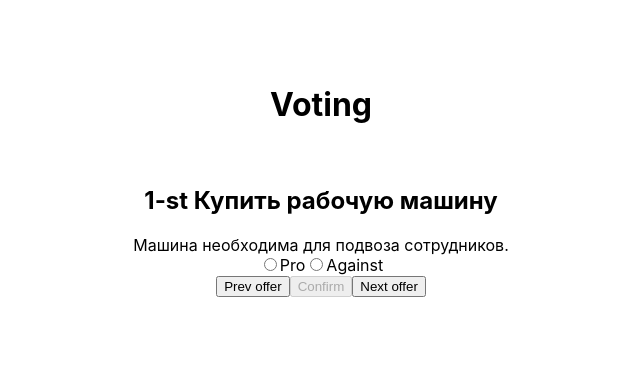
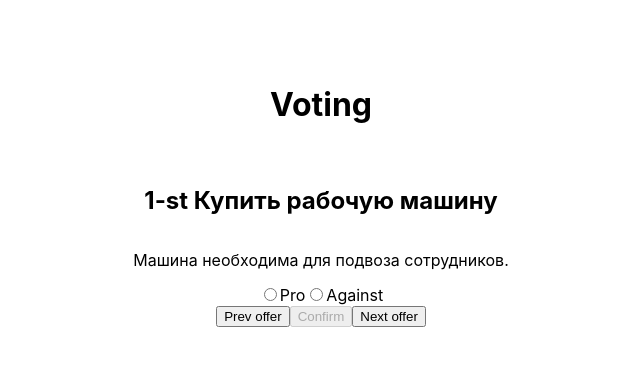
Before and after one commit to EgorEast/MyPetProjectsJS, a React (Create React App) app in the folder Projects/voting-system/: page / in a window 1280 px wide. Shown: the top 366 px of the page, without its empty margins (319-959 px from the left). Built offline with nearby package versions, Linux system fonts and the light colour scheme.

Commit message:
added stile for offer-description class

```diff
--- a/Projects/voting-system/src/index.css
+++ b/Projects/voting-system/src/index.css
@@ -19,9 +19,13 @@ code {
 	text-align: center;
 }
 
-.pro-candidate {
+.pro-offer {
 	border: 5px solid green;
 }
-.against-candidate {
+.against-offer {
 	border: 5px solid red;
 }
+
+.offer-description {
+	padding: 15px;
+}
```
